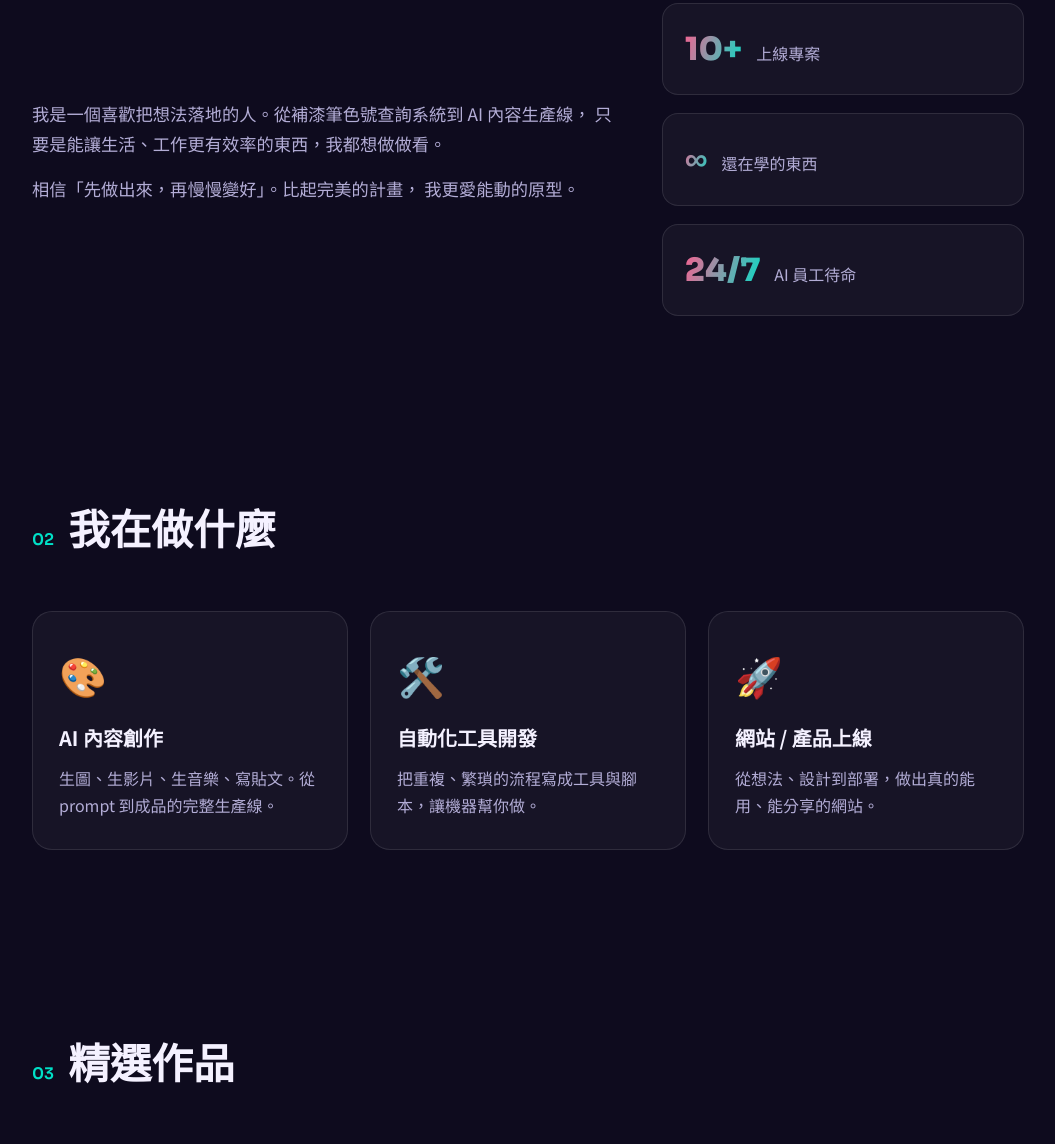
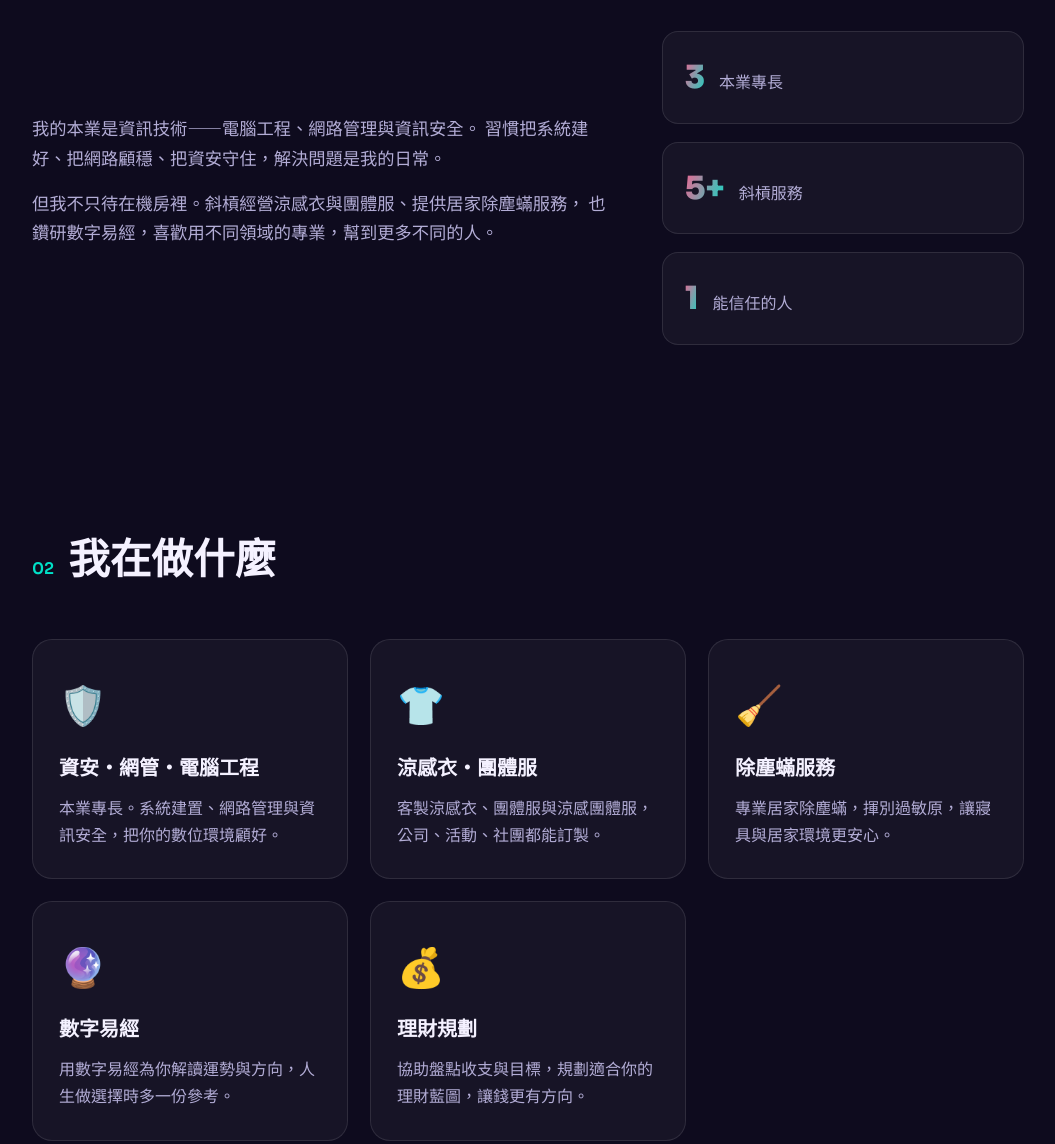
Before and after one commit to kf208016/mywebsite, a plain HTML site: page index.html in a window 1280 px wide. Shown: the part 803-1947 px from the top of the page, without its empty margins (112-1167 px from the left). Drawn offline with Linux system fonts and the light colour scheme.

Commit message:
更新為 Jay 的真實內容：本業 IT + 斜槓五大服務
Co-Authored-By: Claude Opus 4.8 (1M context) <noreply@anthropic.com>

```diff
--- a/index.html
+++ b/index.html
@@ -6,7 +6,7 @@
   <!-- ✏️ 改這裡：瀏覽器分頁標題 -->
   <title>Jay Lab · 個人名片</title>
   <!-- ✏️ 改這裡：給 Google / 分享連結看的簡介 -->
-  <meta name="description" content="AI 內容創作者・自動化工具開發者。把點子變成能跑的東西。" />
+  <meta name="description" content="資安・網管・電腦工程師，斜槓經營涼感衣、團體服、除塵蟎服務、數字易經與理財規劃。" />
   <link rel="preconnect" href="https://fonts.googleapis.com" />
   <link rel="preconnect" href="https://fonts.gstatic.com" crossorigin />
   <link href="https://fonts.googleapis.com/css2?family=Noto+Sans+TC:wght@400;500;700;900&family=Sora:wght@400;600;800&display=swap" rel="stylesheet" />
@@ -38,11 +38,11 @@
       <!-- ✏️ 改這裡：你的名字 -->
       <h1 class="hero-name reveal">Jay Lab</h1>
       <!-- ✏️ 改這裡：一句話頭銜 -->
-      <p class="hero-title reveal">用 AI 把點子變成能跑的網站與工具</p>
+      <p class="hero-title reveal">資安・網管工程師 × 斜槓多元服務</p>
       <!-- ✏️ 改這裡：兩三句自我介紹 -->
       <p class="hero-tagline reveal">
-        我用 AI 把腦袋裡的點子變成真的能跑的網站、工具與內容。
-        喜歡動手做，把麻煩的事自動化掉。
+        白天是電腦、網管與資安工程師，把系統與資安顧好；
+        下班後斜槓玩很大——涼感衣、團體服、除塵蟎、數字易經到理財規劃，多元服務一手包。
       </p>
       <div class="hero-cta reveal">
         <a href="#contact" class="btn btn-primary">跟我聯絡 →</a>
@@ -57,19 +57,19 @@
         <div class="about-text reveal">
           <!-- ✏️ 改這裡：自我介紹段落 -->
           <p>
-            我是一個喜歡把想法落地的人。從補漆筆色號查詢系統到 AI 內容生產線，
-            只要是能讓生活、工作更有效率的東西，我都想做做看。
+            我的本業是資訊技術——電腦工程、網路管理與資訊安全。
+            習慣把系統建好、把網路顧穩、把資安守住，解決問題是我的日常。
           </p>
           <p>
-            相信「先做出來，再慢慢變好」。比起完美的計畫，
-            我更愛能動的原型。
+            但我不只待在機房裡。斜槓經營涼感衣與團體服、提供居家除塵蟎服務，
+            也鑽研數字易經，喜歡用不同領域的專業，幫到更多不同的人。
           </p>
         </div>
         <ul class="about-stats reveal">
           <!-- ✏️ 改這裡：你的小數據（可自由換） -->
-          <li><strong>10+</strong><span>上線專案</span></li>
-          <li><strong>∞</strong><span>還在學的東西</span></li>
-          <li><strong>24/7</strong><span>AI 員工待命</span></li>
+          <li><strong>3</strong><span>本業專長</span></li>
+          <li><strong>5+</strong><span>斜槓服務</span></li>
+          <li><strong>1</strong><span>能信任的人</span></li>
         </ul>
       </div>
     </section>
@@ -80,19 +80,29 @@
       <div class="cards">
         <!-- ✏️ 改這裡：每張卡片是一項你提供的能力/服務 -->
         <article class="card reveal">
-          <div class="card-icon">🎨</div>
-          <h3>AI 內容創作</h3>
-          <p>生圖、生影片、生音樂、寫貼文。從 prompt 到成品的完整生產線。</p>
+          <div class="card-icon">🛡️</div>
+          <h3>資安・網管・電腦工程</h3>
+          <p>本業專長。系統建置、網路管理與資訊安全，把你的數位環境顧好。</p>
         </article>
         <article class="card reveal">
-          <div class="card-icon">🛠️</div>
-          <h3>自動化工具開發</h3>
-          <p>把重複、繁瑣的流程寫成工具與腳本，讓機器幫你做。</p>
+          <div class="card-icon">👕</div>
+          <h3>涼感衣・團體服</h3>
+          <p>客製涼感衣、團體服與涼感團體服，公司、活動、社團都能訂製。</p>
         </article>
         <article class="card reveal">
-          <div class="card-icon">🚀</div>
-          <h3>網站 / 產品上線</h3>
-          <p>從想法、設計到部署，做出真的能用、能分享的網站。</p>
+          <div class="card-icon">🧹</div>
+          <h3>除塵蟎服務</h3>
+          <p>專業居家除塵蟎，揮別過敏原，讓寢具與居家環境更安心。</p>
+        </article>
+        <article class="card reveal">
+          <div class="card-icon">🔮</div>
+          <h3>數字易經</h3>
+          <p>用數字易經為你解讀運勢與方向，人生做選擇時多一份參考。</p>
+        </article>
+        <article class="card reveal">
+          <div class="card-icon">💰</div>
+          <h3>理財規劃</h3>
+          <p>協助盤點收支與目標，規劃適合你的理財藍圖，讓錢更有方向。</p>
         </article>
       </div>
     </section>
```
